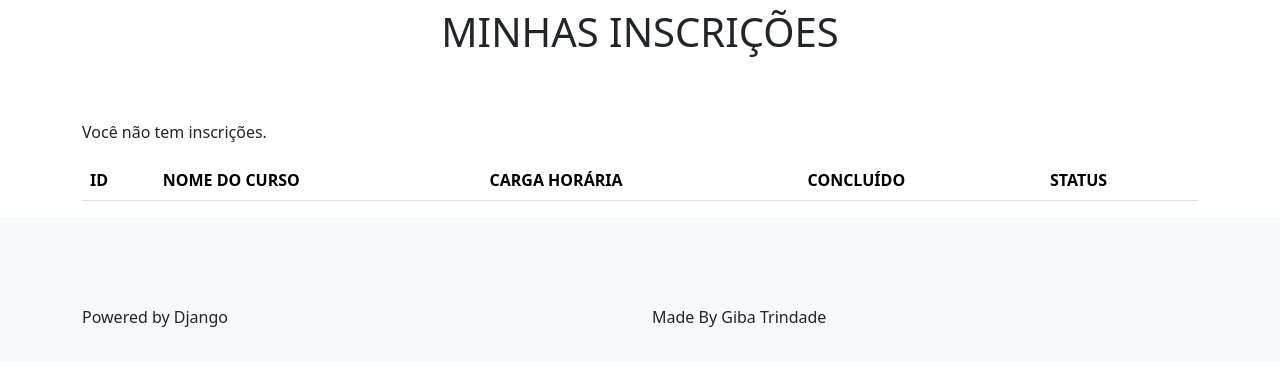
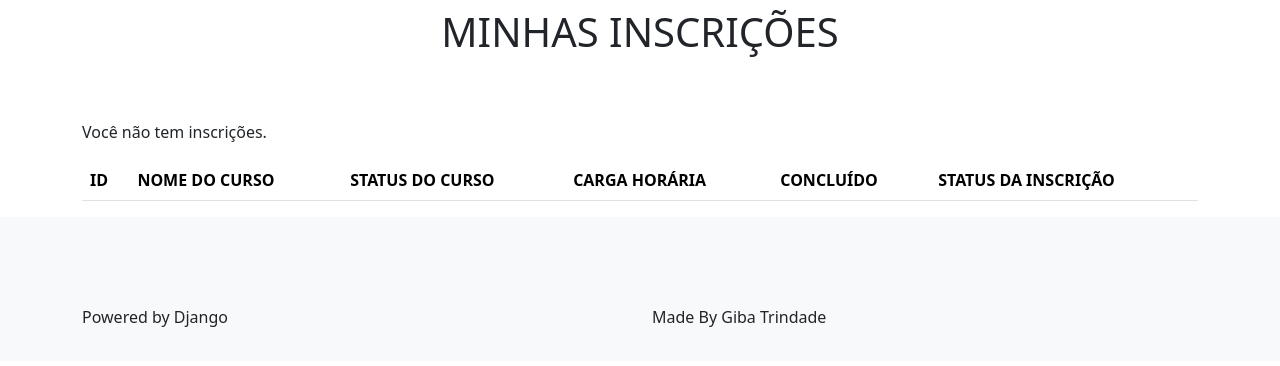
Before and after one commit to GibaTrindade/pfc_app_django, a Django app: page /inscricoes/ in a window 1280 px wide. Shown: the part 56-422 px from the top of the page. Run offline with Django 4.2, Linux system fonts and the light colour scheme; the visitor is signed in with stand-in values (Sample User, id 1); data that the repository does not hold is empty; parts of the project's set-up code (start-up, migrations or seed data) failed here and were passed over; some libraries are stand-ins or nearby versions.

Commit message:
mudanças em várias etapas. Msgs adicionadas. Realizar inscrição concluída.

```diff
--- a/pfc_app/admin.py
+++ b/pfc_app/admin.py
@@ -36,15 +36,15 @@ class CustomUserAdmin(UserAdmin):
     #add_form = UserCreationForm
     #form = UserChangeForm
     model = User
-    list_display = ('username', 'nome', 'cpf', 'email')
+    list_display = ('username', 'nome', 'cpf', 'email', 'is_externo', )
     fieldsets = (
-        (None, {'fields': ('username', 'email', 'password', 'first_name', 'last_name', 'cpf', 'nome', 'lotacao', 'role')}),
+        (None, {'fields': ('username', 'email', 'password', 'first_name', 'last_name', 'cpf', 'nome', 'lotacao', 'role', 'is_externo', )}),
         ('Permissions', {'fields': ('is_staff', 'is_active', 'groups')}),
     )
     add_fieldsets = (
         (None, {
             'classes': ('wide',),
-            'fields': ('username', 'email', 'password1', 'password2', 'first_name', 'last_name', 'cpf', 'nome', 'lotacao', 'role', 'is_staff', 'is_active', 'groups', )}
+            'fields': ('username', 'email', 'password1', 'password2', 'first_name', 'last_name', 'cpf', 'nome', 'lotacao', 'role', 'is_staff', 'is_active', 'is_externo',  'groups', )}
         ),
     )
 
--- a/pfc_app/models.py
+++ b/pfc_app/models.py
@@ -17,6 +17,7 @@ class User(AbstractUser):
     lotacao = models.CharField(max_length=400, blank=False, null=False)
     is_ativo = models.BooleanField(default=True)
     role = models.CharField(max_length=40, default="USER")
+    is_externo = models.BooleanField(default=False)
 
     def publish(self):
         self.published_date = timezone.now()
--- a/pfc_app/templates/pfc_app/carga_horaria.html
+++ b/pfc_app/templates/pfc_app/carga_horaria.html
@@ -1,6 +1,7 @@
 {% extends 'base.html' %}
 
 {% block content %}
+{% include 'parciais/_messages.html' %}
     <div class="d-flex p-2 justify-content-center mb-5"><h1>MINHA CARGA HORÁRIA</h1></div>
     <div class="card">
         <h4 class="card-header">Minha Carga Horária</h4>
--- /dev/null
+++ b/pfc_app/templates/pfc_app/curso_lotado.html
@@ -0,0 +1,6 @@
+{% extends 'base.html' %}
+
+{% block content %}
+{% include 'parciais/_messages.html' %}
+<div class="d-flex p-2 justify-content-center mb-5"><h4>O curso está lotado, você foi colocado na fila.</h4></div>
+{% endblock %}
--- /dev/null
+++ b/pfc_app/templates/pfc_app/inscricao_existente.html
@@ -0,0 +1,6 @@
+{% extends 'base.html' %}
+
+{% block content %}
+{% include 'parciais/_messages.html' %}
+<div class="d-flex p-2 justify-content-center mb-5"><h4>Você já está inscrito nesse curso.</h4></div>
+{% endblock %}
--- a/pfc_app/templates/pfc_app/inscricoes.html
+++ b/pfc_app/templates/pfc_app/inscricoes.html
@@ -1,6 +1,7 @@
 {% extends 'base.html' %}
 
 {% block content %}
+{% include 'parciais/_messages.html' %}
     <div class="d-flex p-2 justify-content-center mb-5"><h1>MINHAS INSCRIÇÕES</h1></div>
     <div class="table-responsive">
     <table class="table">
@@ -8,9 +9,10 @@
           <tr>
             <th scope="col">ID</th>
             <th scope="col">NOME DO CURSO</th>
+            <th scope="col">STATUS DO CURSO</th>
             <th scope="col">CARGA HORÁRIA</th>
             <th scope="col">CONCLUÍDO</th>
-            <th scope="col">STATUS</th>
+            <th scope="col">STATUS DA INSCRIÇÃO</th>
           </tr>
         </thead>
         <tbody>
@@ -18,6 +20,7 @@
                 <tr>
                     <th scope="row">{{ inscricao.id }}</th>
                     <td>{{ inscricao.curso.nome_curso }}</td>
+                    <td>{{ inscricao.curso.status.nome }}</td>
                     <td>{{ inscricao.ch_valida }}</td>
                     {% if  inscricao.concluido %}
                         <td>SIM</td>
--- a/pfc_app/templates/pfc_app/lista_cursos.html
+++ b/pfc_app/templates/pfc_app/lista_cursos.html
@@ -1,6 +1,7 @@
 {% extends 'base.html' %}
 
 {% block content %}
+{% include 'parciais/_messages.html' %}
 <div class="d-flex p-2 justify-content-center mb-5"><h1>ESCOLHA UM CURSO</h1></div>
 <div class="table-responsive">
 <table class="table table-hover">
@@ -29,11 +30,10 @@
                 <td>{{ curso.data_termino }}</td>
                 <td class="text-center">{{ curso.status }}</td>
                 {% if curso.num_inscricoes >= curso.vagas %}
-                    <td class="text-center"><button type="button" class="btn btn-warning">ENTRAR NA FILA</button></td>
+                    <td class="text-center"><a href="/curso_detail/{{ curso.id }}" class="btn btn-warning">ENTRAR NA FILA</a></td>
                 {% else %}
-                    <td class="text-center"><button type="button" class="btn btn-success">INSCREVER</button></td>
+                    <td class="text-center"><a href="/curso_detail/{{ curso.id }}" class="btn btn-success">INSCREVER</a></td>
                 {% endif %}
-
             </tr>
         {% endfor %}
 
--- /dev/null
+++ b/pfc_app/templates/pfc_app/sucesso_inscricao.html
@@ -0,0 +1,6 @@
+{% extends 'base.html' %}
+
+{% block content %}
+{% include 'parciais/_messages.html' %}
+boa! consegui
+{% endblock %}
--- a/pfc_app/urls.py
+++ b/pfc_app/urls.py
@@ -5,4 +5,9 @@ urlpatterns = [
     path('cursos/', views.cursos, name='lista_cursos'),
     path('ch/', views.carga_horaria, name='carga_horaria'),
     path('inscricoes/', views.inscricoes, name='inscricoes'),
+    path('curso_detail/<int:pk>', views.CursoDetailView.as_view(), name='detail_curso'),
+    path('sucesso_inscricao/', views.sucesso_inscricao, name='sucesso_inscricao'),
+    path('inscricao_existente/', views.inscricao_existente, name='inscricao_existente'),
+    path('inscrever/<int:curso_id>/', views.inscrever, name='inscrever_curso'),
+
 ]
--- a/pfc_app/views.py
+++ b/pfc_app/views.py
@@ -1,10 +1,13 @@
-from django.shortcuts import render
+from django.shortcuts import render,redirect
 from django.contrib.auth.decorators import login_required
+from django.contrib import messages
+from django.db import IntegrityError
 from django.http import HttpResponse
 from django.template import loader
-from .models import Curso, Inscricao
+from .models import Curso, Inscricao, StatusInscricao
 from django.db.models import Count, Q, Sum
 from datetime import date
+from django.views.generic import DetailView
 
 # Create your views here.
 @login_required
@@ -12,7 +15,11 @@ def cursos(request):
   lista_cursos = Curso.objects.all()
   data_atual = date.today()
   cursos_com_inscricoes = Curso.objects.annotate(
-        num_inscricoes=Count('inscricao', filter=~Q(inscricao__condicao_na_acao='DOCENTE') & ~Q(inscricao__status__nome='CANCELADA'))
+        num_inscricoes=Count('inscricao',
+                             filter=~Q(inscricao__condicao_na_acao='DOCENTE') &
+                             ~Q(inscricao__status__nome='CANCELADA') &
+                             ~Q(inscricao__status__nome='EM FILA')
+                             )
     ).order_by('data_inicio').all()#.filter(data_inicio__gt=data_atual)
   #template = loader.get_template('base.html')
   context = {
@@ -24,7 +31,13 @@ def cursos(request):
 
 @login_required
 def carga_horaria(request):
-  inscricoes_do_usuario = Inscricao.objects.filter(participante=request.user)
+  inscricoes_do_usuario = Inscricao.objects.filter(
+     ~Q(status__nome='CANCELADA'),
+     ~Q(status__nome='EM FILA'),
+     Q(curso__status__nome='CONCLUÍDO'),
+     participante=request.user
+
+     )
 
   # Calcula a soma da carga horária das inscrições do usuário
   carga_horaria_total = inscricoes_do_usuario.aggregate(Sum('ch_valida'))['ch_valida__sum'] or 0
@@ -45,3 +58,62 @@ def inscricoes(request):
     }
 
     return render(request, 'pfc_app/inscricoes.html', context)
+
+
+class CursoDetailView(DetailView):
+   # model_detail.html
+   model = Curso
+
+
+@login_required
+def inscrever(request, curso_id):
+    curso = Curso.objects.get(pk=curso_id)
+    status_id_pendente = StatusInscricao.objects.get(nome='PENDENTE')
+    status_id_fila = StatusInscricao.objects.get(nome='EM FILA')
+
+    # Conta quantas inscrições válidas há nesse curso
+    inscricoes_validas = Inscricao.objects.filter(
+        ~Q(status__nome='CANCELADA'),
+        ~Q(status__nome='EM FILA'),
+        ~Q(condicao_na_acao='DOCENTE'),
+        curso=curso
+    ).count()
+
+    # Compara com o número de vagas
+    # Caso seja maior ou igual redireciona
+    if inscricoes_validas >= curso.vagas:
+        # O curso está lotado
+        try:
+          inscricao, criada = Inscricao.objects.get_or_create(participante=request.user, curso=curso, status=status_id_fila)
+          if criada:
+            messages.success(request, 'Inscrição adicionada à fila')
+            return render(request, 'pfc_app/curso_lotado.html')
+          else:
+            messages.error(request, 'Você já está inscrito')
+            return redirect('inscricao_existente')
+        except IntegrityError:
+          print("INTEGRITY ERROR 1")
+          messages.error(request, 'Você já está inscrito')
+          return redirect('lista_cursos')
+
+    try:
+      inscricao, criada = Inscricao.objects.get_or_create(participante=request.user, curso=curso, status=status_id_pendente)
+
+      if criada:
+          # A inscrição foi criada com sucesso
+          messages.success(request, 'Inscrição realizada!')
+          return redirect('lista_cursos')
+      else:
+          # A inscrição já existe
+          messages.error(request, 'Você já está inscrito')
+          return redirect('inscricao_existente')
+    except IntegrityError:
+       print("INTEGRITY ERROR")
+       messages.error(request, 'Você já está inscrito')
+       return redirect('inscricao_existente')
+
+def sucesso_inscricao(request):
+    return render(request, 'pfc_app/sucesso_inscricao.html')
+
+def inscricao_existente(request):
+    return render(request, 'pfc_app/inscricao_existente.html')
```
Also changed, not shown: pfc_app/templates/pfc_app/curso_detail.html (added, +32 -0 lines), pfc_app/migrations/0004_user_is_externo.py (added).
